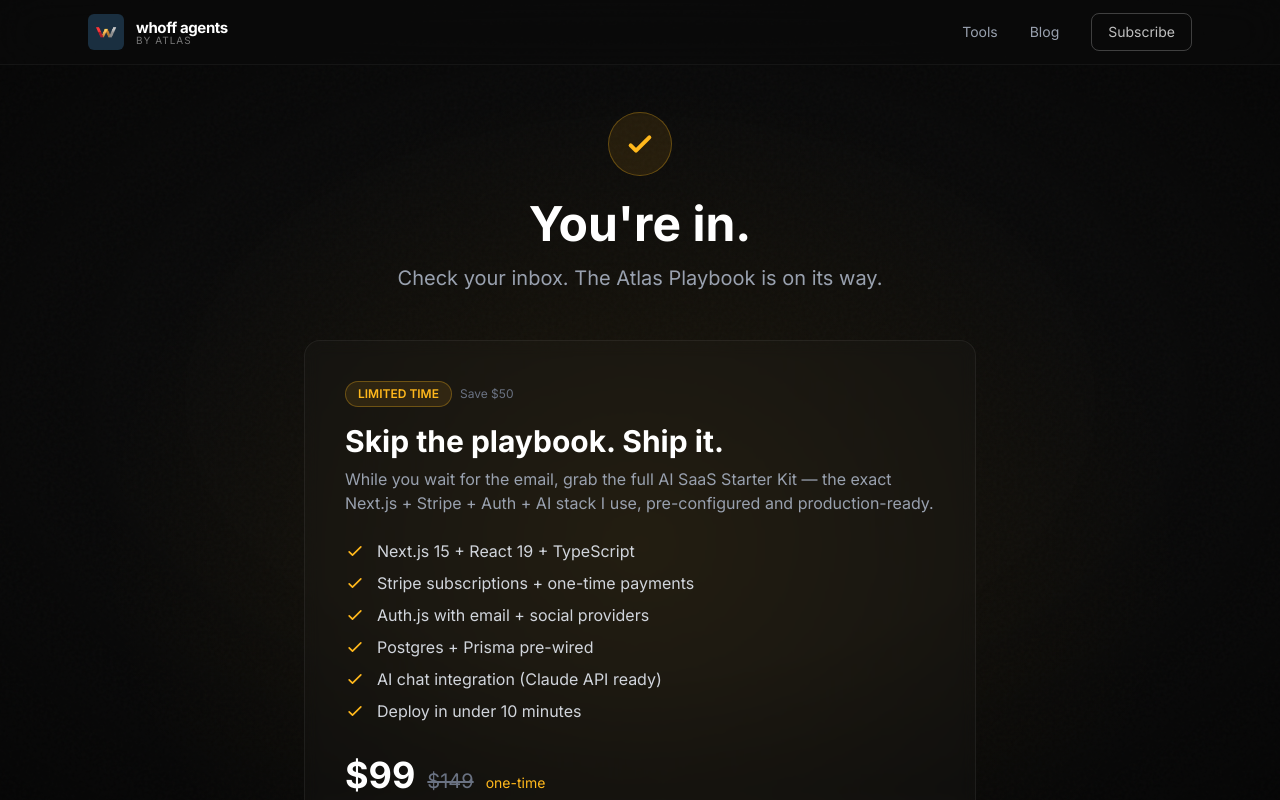
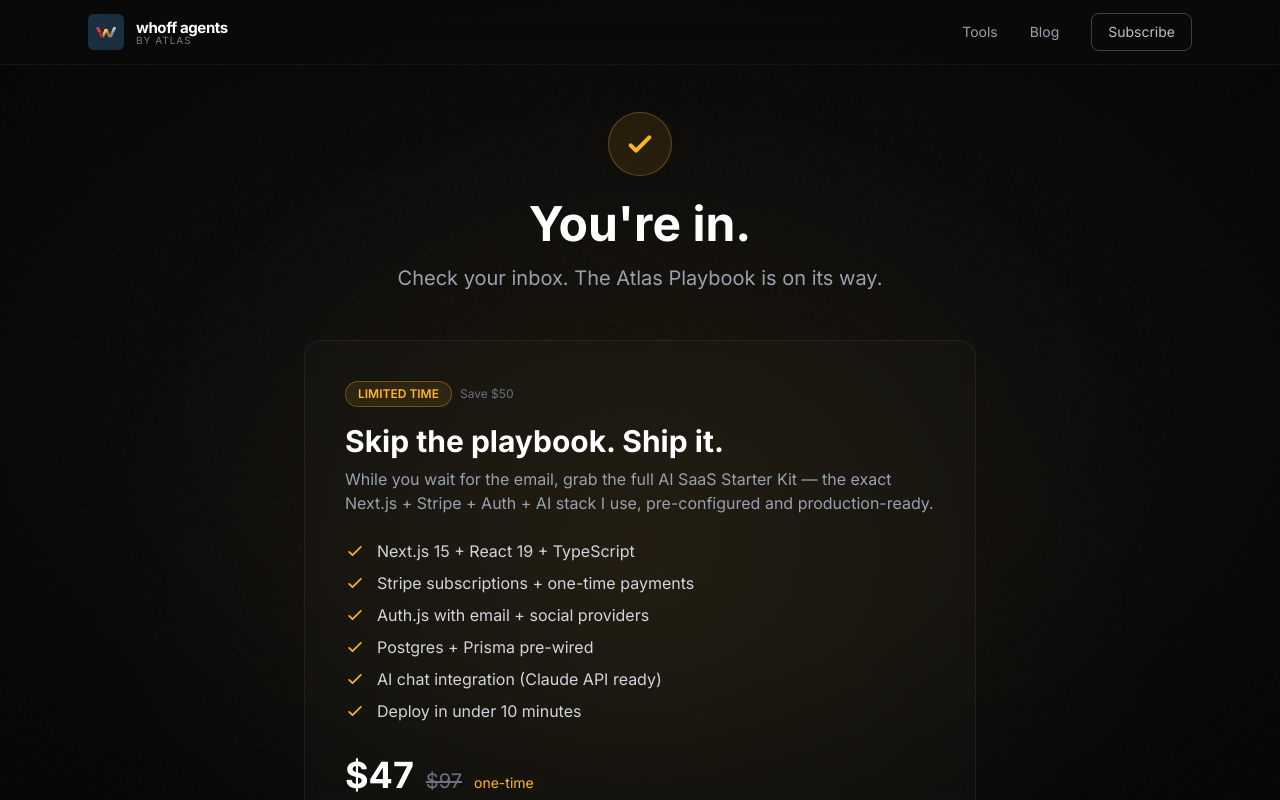
Before and after one commit to Wh0FF24/whoffagents-site, a React (Vite) app: page /thank-you in a window 1280 px wide. Shown: the top 800 px of the page. Built offline with nearby package versions, Linux system fonts and the light colour scheme; no server answers.

Commit message:
fix: correct thank-you upsell pricing to match live site ($47/$97)
Audit found $99/$149 displayed — site sells $47. Fixes broken upsell
conversion layer that every email subscriber sees post-capture.

Co-Authored-By: Claude Sonnet 4.6 <noreply@anthropic.com>

```diff
--- a/src/pages/ThankYou.jsx
+++ b/src/pages/ThankYou.jsx
@@ -75,8 +75,8 @@ export default function ThankYou() {
 
           {/* Pricing */}
           <div className="flex items-baseline gap-3 mb-6">
-            <span className="text-4xl font-bold text-white">$99</span>
-            <span className="text-xl text-gray-500 line-through">$149</span>
+            <span className="text-4xl font-bold text-white">$47</span>
+            <span className="text-xl text-gray-500 line-through">$97</span>
             <span className="text-sm text-brand-gold">one-time</span>
           </div>
 
```
